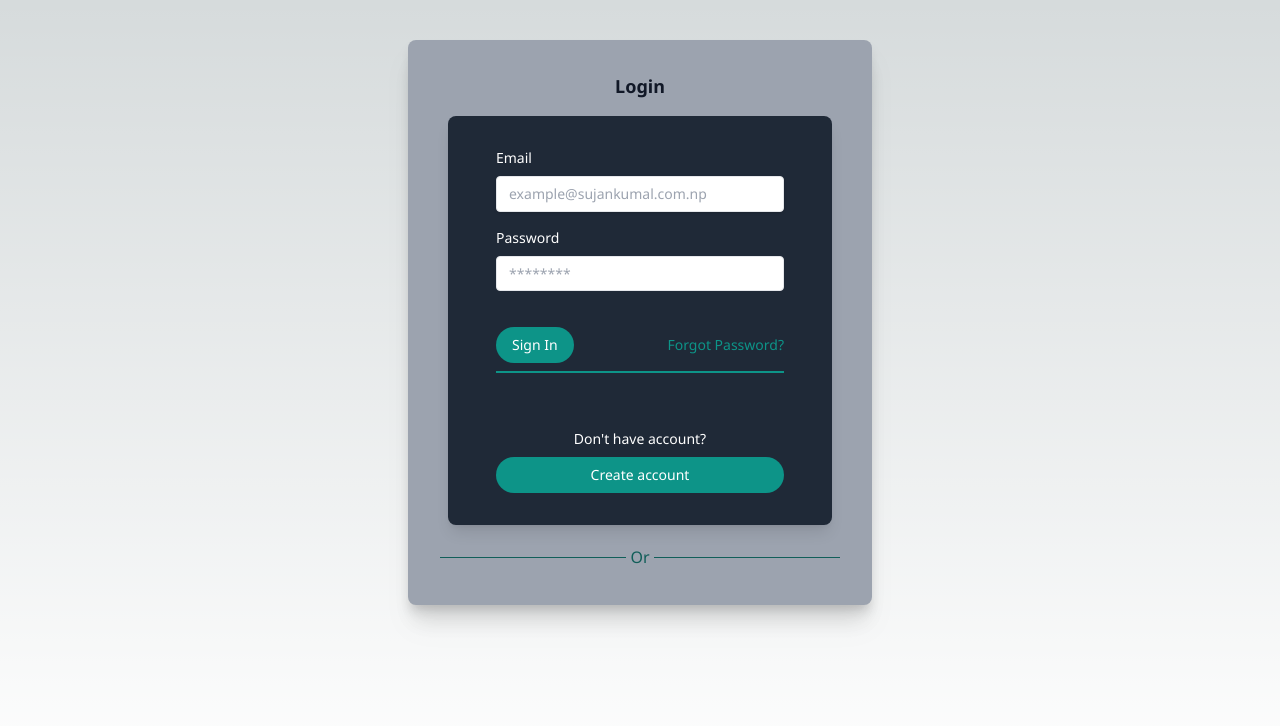
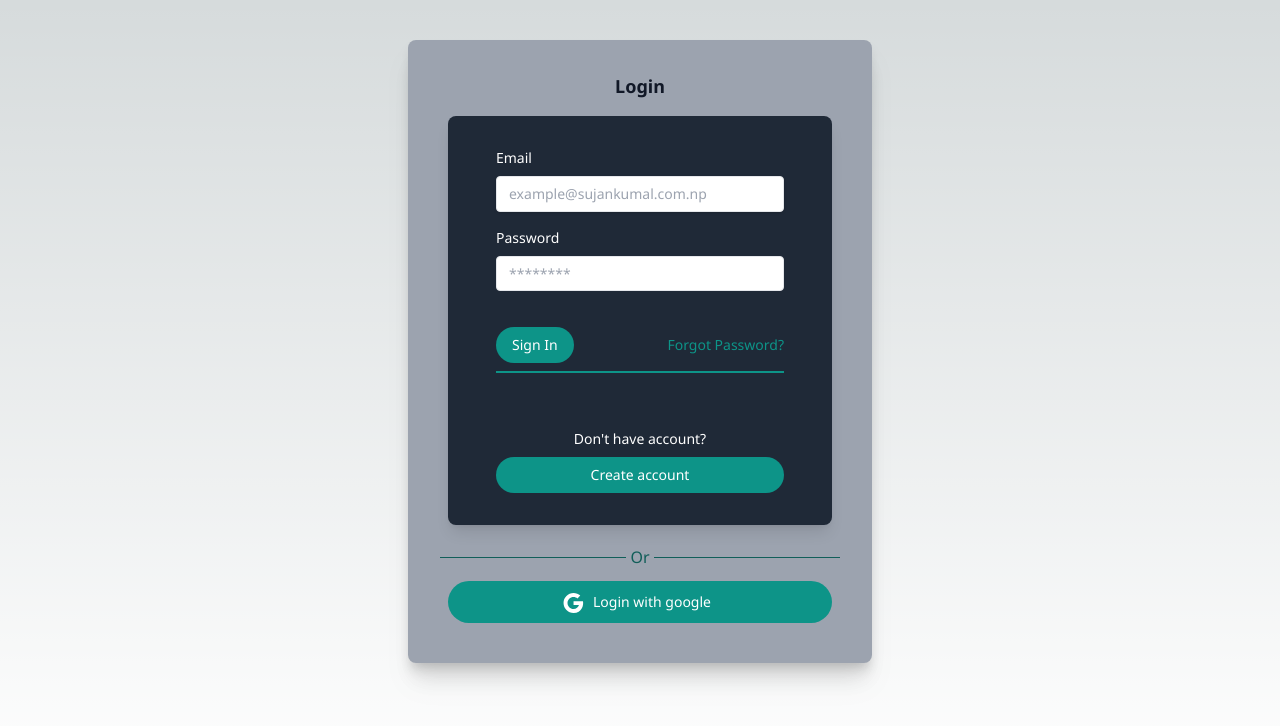
Before and after one commit to sujankumal/sujankumal, a Next.js app: page /log-in in a window 1280 px wide. Shown: the top 726 px of the page. Built offline with nearby package versions, Linux system fonts and the light colour scheme; no server answers.

Commit message:
google login

```diff
--- a/src/app/(administration)/log-in/page.tsx
+++ b/src/app/(administration)/log-in/page.tsx
@@ -1,7 +1,9 @@
 'use client'
 import { useEffect, useState } from "react";
-import { getCsrfToken, signOut, useSession } from "next-auth/react";
+import { getCsrfToken, signIn, signOut, useSession } from "next-auth/react";
 import { redirect } from "next/navigation";
+import { Google } from "@mui/icons-material";
+
 
 export const revalidate = 10;
 
@@ -60,7 +62,7 @@ function Login() {
                             </form>
                             <div className="mx-4 px-8 mb-4 pb-8">
                                 <div className="flex items-center justify-center">
-                                    <div className="block my-2">Don't have account?</div>
+                                    <div className="block my-2">Don&apos;t have account?</div>
                                 </div>
                                 <div className="flex items-center justify-center">
                                     <button onClick={() => { }} className="bg-teal-600 hover:bg-teal-800 text-white w-full py-2 px-4 rounded-3xl focus:outline-none focus:shadow-outline" type="button">
@@ -76,6 +78,16 @@ function Login() {
                         <div className="w-fit m-1 text-teal-800">Or</div>
                         <div className="w-full flex flex-col justify-center"><div className="w-full h-[1px] bg-teal-800"></div></div>
                     </div>
+                    <div className="w-full p-2">
+                        <div className="flex items-center justify-center">
+                            <button onClick={() => { signIn("google") }} className="bg-teal-600 hover:bg-teal-800 text-white w-full py-2 px-4 rounded-3xl focus:outline-none focus:shadow-outline" type="button">
+                                <span>
+                                    <Google/>
+                                    <span className="inline-flex flex-col justify-center px-2 text-sm">Login with google</span>
+                                </span>
+                            </button>
+                        </div>
+                    </div>
                 </div>
             </main>
         );
--- a/src/services/auth.ts
+++ b/src/services/auth.ts
@@ -24,6 +24,9 @@ export const { handlers, auth, signIn, signOut } = NextAuth({
     },
     async jwt({token, user, account, profile, trigger, session}){
       console.log("jwt:", token, user, account, profile, trigger, session );
+      if(trigger=='signIn'){
+
+      }
       if(user){
         token.email = user.email
       }
```
